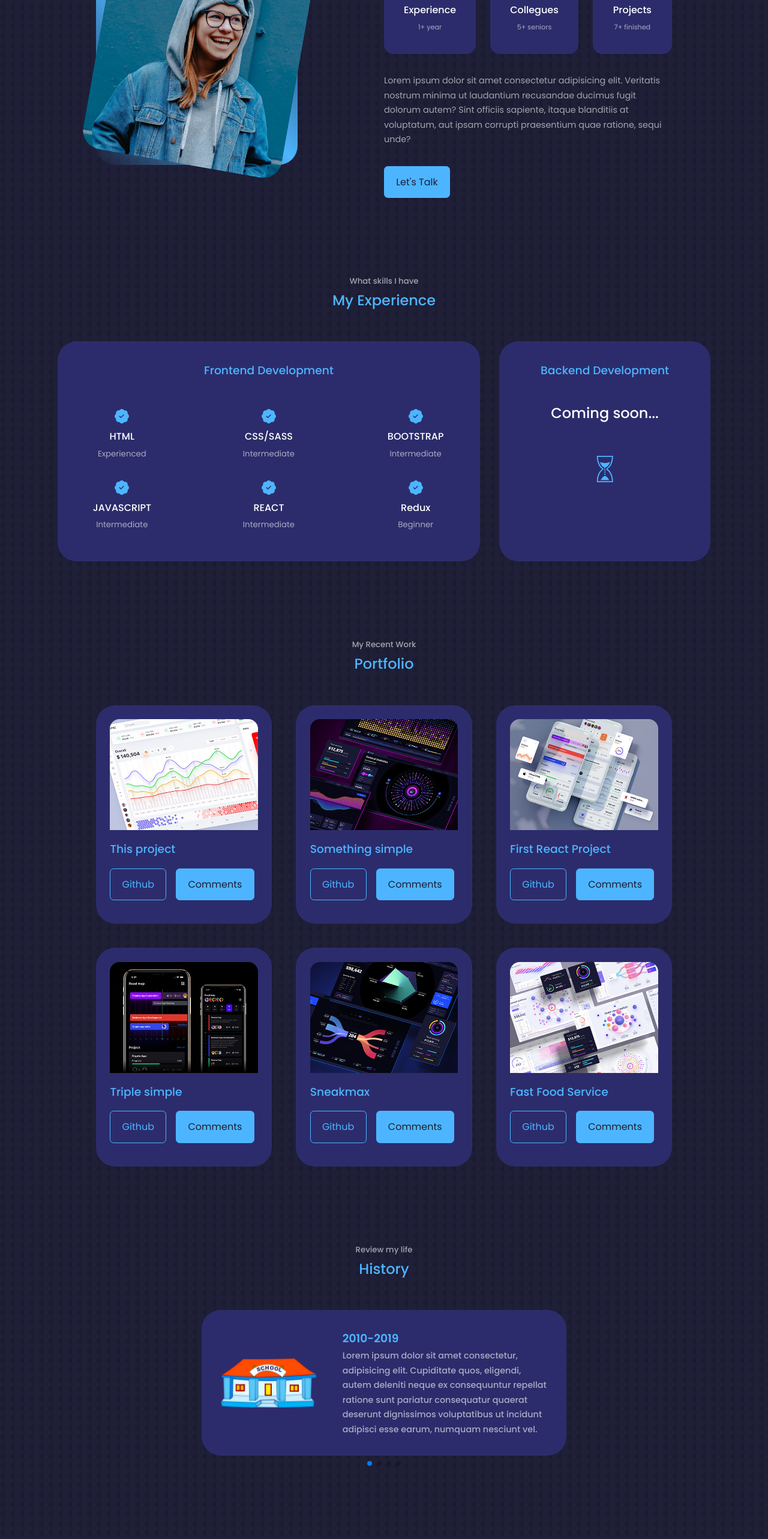
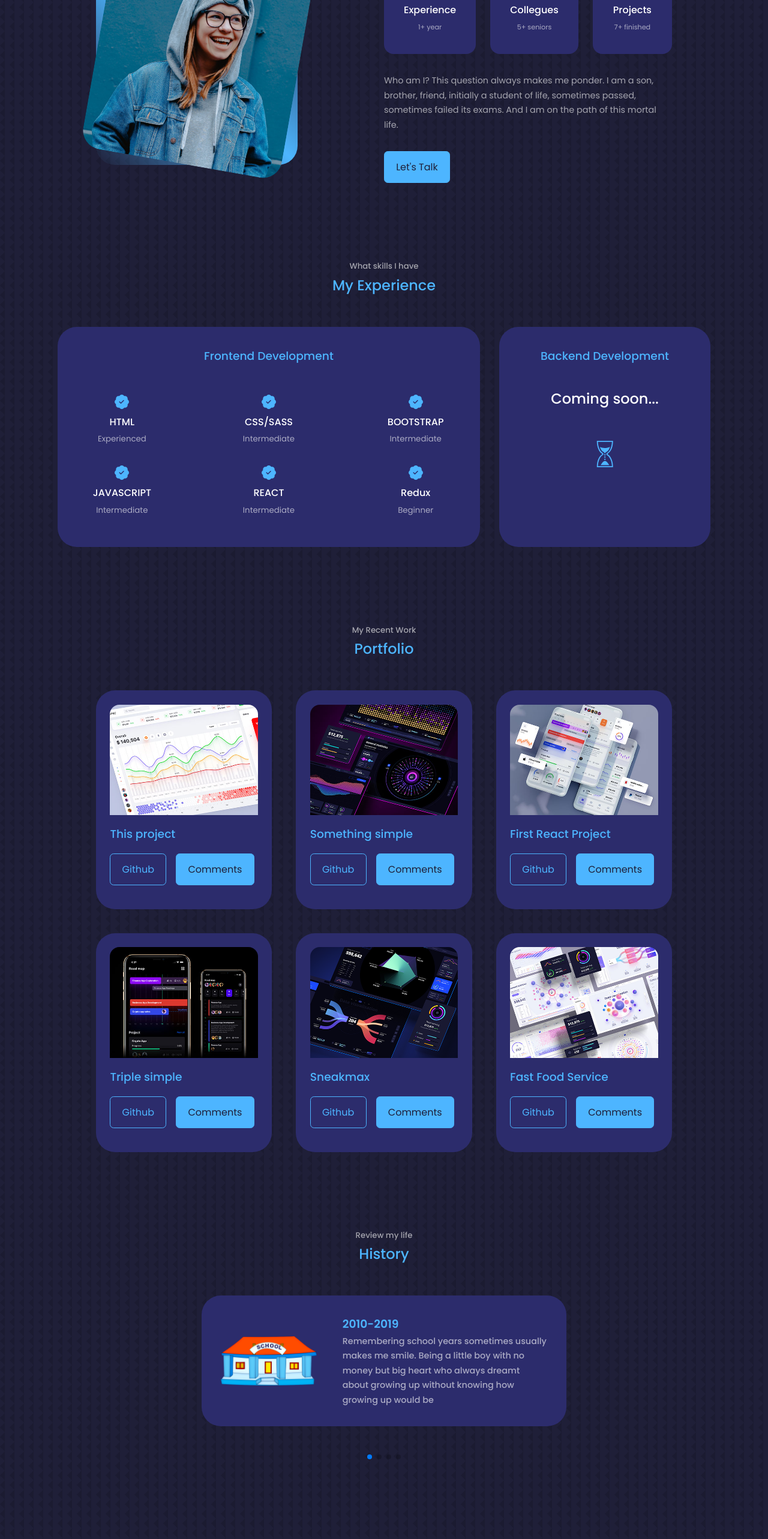
Before and after one commit to MuhammadJaff/Something_simple_react, a React (Create React App) app: page / in a window 1280 px wide. Shown: the part 1180-3746 px from the top of the page at 60% size. Built offline with nearby package versions, Linux system fonts and the light colour scheme.

Commit message:
some speech

```diff
--- a/src/Components/About/About.jsx
+++ b/src/Components/About/About.jsx
@@ -33,10 +33,9 @@ const About = () => {
             </div>
           </div>
           <p>
-            Lorem ipsum dolor sit amet consectetur adipisicing elit.
-            Veritatis nostrum minima ut laudantium recusandae ducimus
-            fugit dolorum autem? Sint officiis sapiente, itaque blanditiis
-            at voluptatum, aut ipsam corrupti praesentium quae ratione, sequi unde?
+          Who am I? This question always makes me ponder. I am a son,
+          brother, friend, initially a student of life, sometimes passed,
+          sometimes failed its exams. And I am on the path of this mortal life.
           </p>
 
           <a href="" className='btn btn-primary'>Let's Talk</a>
--- a/src/Components/History/History.jsx
+++ b/src/Components/History/History.jsx
@@ -17,28 +17,28 @@ const History = () => {
   const data= [
       {
         id:1,
-        text:"Lorem ipsum dolor sit amet consectetur, adipisicing elit. Cupiditate quos, eligendi, autem deleniti neque ex consequuntur repellat ratione sunt pariatur consequatur quaerat deserunt dignissimos voluptatibus ut incidunt adipisci esse earum, numquam nesciunt vel.",
+        text:"Remembering school years sometimes usually makes me smile. Being a little boy with no money but big heart who always dreamt about growing up without knowing how growing up would be",
         image:school,
         period:"2010-2019",
         title:"school"
       },
       {
         id:2,
-        text:"Lorem ipsum dolor sit amet consectetur, adipisicing elit. Cupiditate quos, eligendi, autem deleniti neque ex consequuntur repellat ratione sunt pariatur consequatur quaerat deserunt dignissimos voluptatibus ut incidunt adipisci esse earum, numquam nesciunt vel.",
+        text:"Academic lyceum of WIUT. Probably one of the most significant changes in my life started after I was accepted to this lyceum. New friends, atmosphere, imagination, and a great stimulus to start learning how to code. A few witty and kind teachers had give us life long advices and memories",
         image:lyceum,
         period:"2019-2021",
         title:"lyceum"
       },
       {
         id:3,
-        text:"Lorem ipsum dolor sit amet consectetur, adipisicing elit. Cupiditate quos, eligendi, autem deleniti neque ex consequuntur repellat ratione sunt pariatur consequatur quaerat deserunt dignissimos voluptatibus ut incidunt adipisci esse earum, numquam nesciunt vel.",
+        text:"The first time when I heard the term of 'gap year' I thought that is not for me and I would keep on my studies without a break. But life offers us unexpected invitations that could alter our way to 180 degrees. And now I am sure to say 'gap year' could be extremely helpful from anyone before going into a university",
         image:gapyear,
         period:"2021-2022",
         title:"gap year"
       },
       {
         id:4,
-        text:"Lorem ipsum dolor sit amet consectetur, adipisicing elit. Cupiditate quos, eligendi, autem deleniti neque ex consequuntur repellat ratione sunt pariatur consequatur quaerat deserunt dignissimos voluptatibus ut incidunt adipisci esse earum, numquam nesciunt vel.",
+        text:"After a few days I should fly to Istanbul and start my studies at Marmara University as a Computer engineering major. I hope and believe and attempt with my all energy to learn lots of beneficial new knowledge",
         image:marmara,
         period:"2022-2026",
         title:"university"
```
Also changed, not shown: src/Components/Nav/Nav.jsx (+17 -3 lines).
